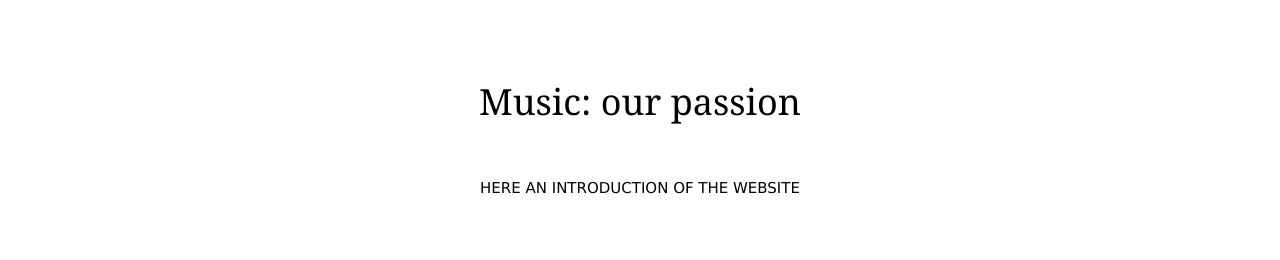
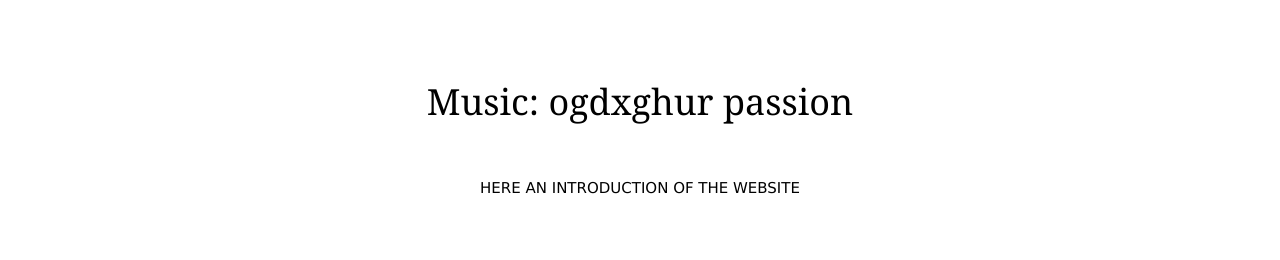
Before and after one commit to uniboITS/Progetto-ITS, a plain HTML site: page index.html in a window 1280 px wide. Shown: the part 856-1116 px from the top of the page. Drawn offline with nearby package versions, Linux system fonts and the light colour scheme.

Commit message:
Update index.html

```diff
--- a/index.html
+++ b/index.html
@@ -99,7 +99,7 @@ footer {
 
 <div class="w3-container">
 <br><br><br>
-  <h1 align="center"><span style="font-family:Georgia,serif; color: black">Music: our passion</span></h1>
+  <h1 align="center"><span style="font-family:Georgia,serif; color: black">Music: ogdxghur passion</span></h1>
 <br>
   <p align="center">
     HERE AN INTRODUCTION OF THE WEBSITE
```
